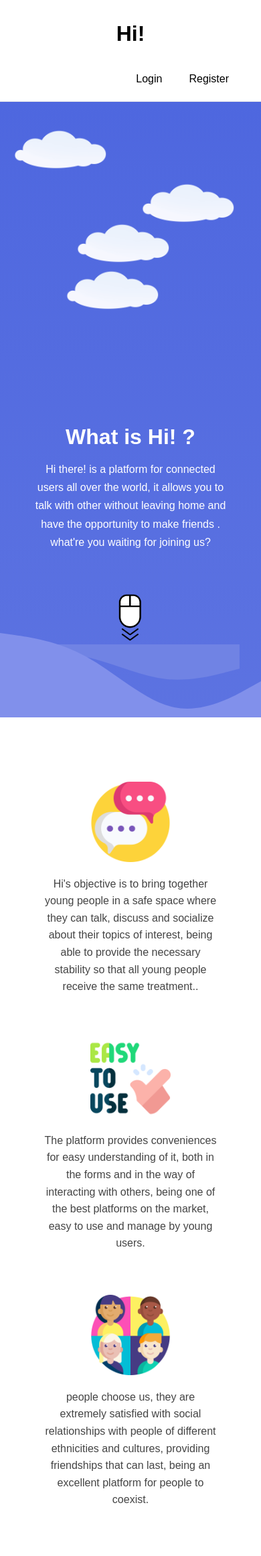
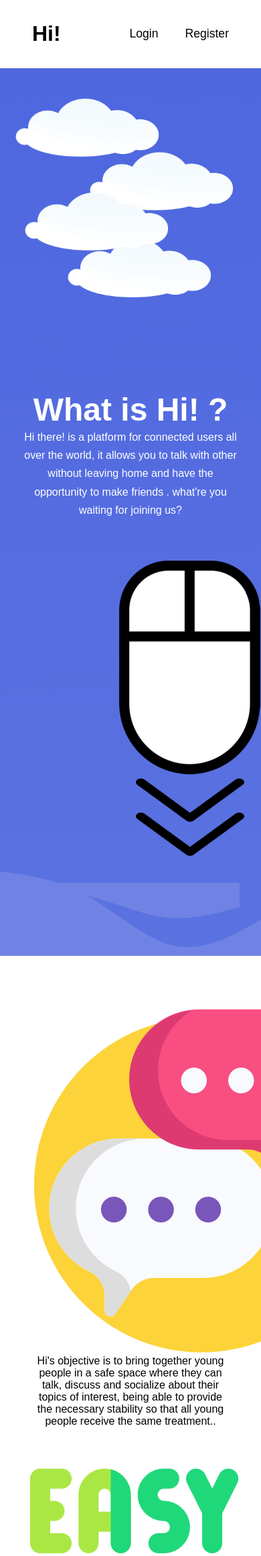
Before and after one commit to steven030/Web_chat, a Flask app: page / in a window 390 px wide. Shown: the top 2323 px of the page at 67% size. Before the commit the page ends 2244 px from the top, so only its background shows below. Run offline with Flask 3, Linux system fonts and the light colour scheme.

Commit message:
Update homePage.css

```diff
--- a/static/css/homePage.css
+++ b/static/css/homePage.css
@@ -13,13 +13,6 @@ body{
 	overflow-y: auto;
 	font-family: Arial, sans-serif;
 	background: #fff;
-}
-
-.non-selectable{
-	-moz-user-select: none;
-	-webkit-user-select: none;
-	-ms-user-select: none;
-	user-select: none;
 }
 
 /* =========================
@@ -39,7 +32,6 @@ body{
 
 #logo-title{
 	font-size: 2rem;
-	color: black;
 }
 
 #logo-title a{
@@ -49,28 +41,17 @@ body{
 
 #nav-container{
 	display: flex;
-	align-items: center;
 	gap: 1rem;
-	list-style: none;
-}
-
-#nav-container li{
 	list-style: none;
 }
 
 #nav-container li a{
 	color: black;
 	text-decoration: none;
-	font-size: 1rem;
-	transition: color .3s ease;
-}
-
-#nav-container li a:hover{
-	color: #4e67df;
 }
 
 /* =========================
-   MAIN CONTAINER
+   MAIN
 ========================= */
 
 #WebContainer{
@@ -82,7 +63,7 @@ body{
 }
 
 /* =========================
-   CLOUD SECTION
+   CLOUDS
 ========================= */
 
 #cloud-img{
@@ -92,8 +73,6 @@ body{
 	overflow: hidden;
 }
 
-/* CONTENEDORES NUBES */
-
 #cont-img,
 #cont-img1,
 #cont-img2,
@@ -101,40 +80,19 @@ body{
 	position: absolute;
 }
 
-/* POSICIONES */
-
-#cont-img{
-	top: 40px;
-	left: 5%;
-}
-
-#cont-img1{
-	top: 120px;
-	right: 10%;
-}
-
-#cont-img2{
-	top: 250px;
-	left: 25%;
-}
-
-#cont-img3{
-	top: 180px;
-	right: 35%;
-}
-
-/* IMAGEN NUBES */
+#cont-img{ top: 40px; left: 5%; }
+#cont-img1{ top: 120px; right: 10%; }
+#cont-img2{ top: 250px; left: 25%; }
+#cont-img3{ top: 180px; right: 35%; }
 
 .img-cloud{
 	width: 220px;
-	max-width: 100%;
 	height: auto;
 	display: block;
-	opacity: 0.95;
 }
 
 /* =========================
-   HERO SECTION
+   HERO
 ========================= */
 
 #Webcontainer-main{
@@ -147,34 +105,16 @@ body{
 
 #Webcontainer-main h3{
 	font-size: 3rem;
-	margin-bottom: 1rem;
 }
 
 #Webcontainer-main p{
 	max-width: 700px;
 	margin: auto;
 	line-height: 1.7;
-	font-size: 1.1rem;
 }
 
 /* =========================
-   ICONO SCROLL
-========================= */
-
-#move-img{
-	margin-top: 2rem;
-	display: flex;
-	justify-content: center;
-}
-
-#move-cont-img img{
-	width: 80px;
-	height: auto;
-	display: block;
-}
-
-/* =========================
-   WAVE (LA ONDA)
+   WAVE (MISMO COLOR DEL FONDO)
 ========================= */
 
 .wave{
@@ -192,8 +132,13 @@ body{
 	height: 180px;
 }
 
+/* ESTE ES EL TRUCO: la onda usa el color del fondo */
+.wave path{
+	fill: #7083e4;
+}
+
 /* =========================
-   ABOUT SECTION
+   ABOUT
 ========================= */
 
 #About-section{
@@ -203,27 +148,14 @@ body{
 
 #article-section{
 	display: flex;
+	gap: 2rem;
+	justify-content: center;
 	flex-wrap: wrap;
-	justify-content: center;
-	gap: 2rem;
 }
 
 #article-section article{
 	width: 300px;
 	text-align: center;
-	padding: 1rem;
-}
-
-#article-section article img{
-	width: 120px;
-	height: auto;
-	margin-bottom: 1rem;
-}
-
-#article-section article p{
-	line-height: 1.6;
-	color: #444;
-	font-size: 1rem;
 }
 
 /* =========================
@@ -231,42 +163,7 @@ body{
 ========================= */
 
 footer{
-	width: 100%;
+	text-align: center;
 	padding: 1rem;
-	text-align: center;
 	background: white;
 }
-
-/* =========================
-   RESPONSIVE
-========================= */
-
-@media screen and (max-width: 768px){
-
-	#content-header{
-		flex-direction: column;
-		gap: 1rem;
-	}
-
-	#Webcontainer-main h3{
-		font-size: 2rem;
-	}
-
-	#Webcontainer-main p{
-		font-size: 1rem;
-		padding: 0 1rem;
-	}
-
-	.img-cloud{
-		width: 140px;
-	}
-
-	#article-section{
-		flex-direction: column;
-		align-items: center;
-	}
-
-	#article-section article{
-		width: 90%;
-	}
-}
```
